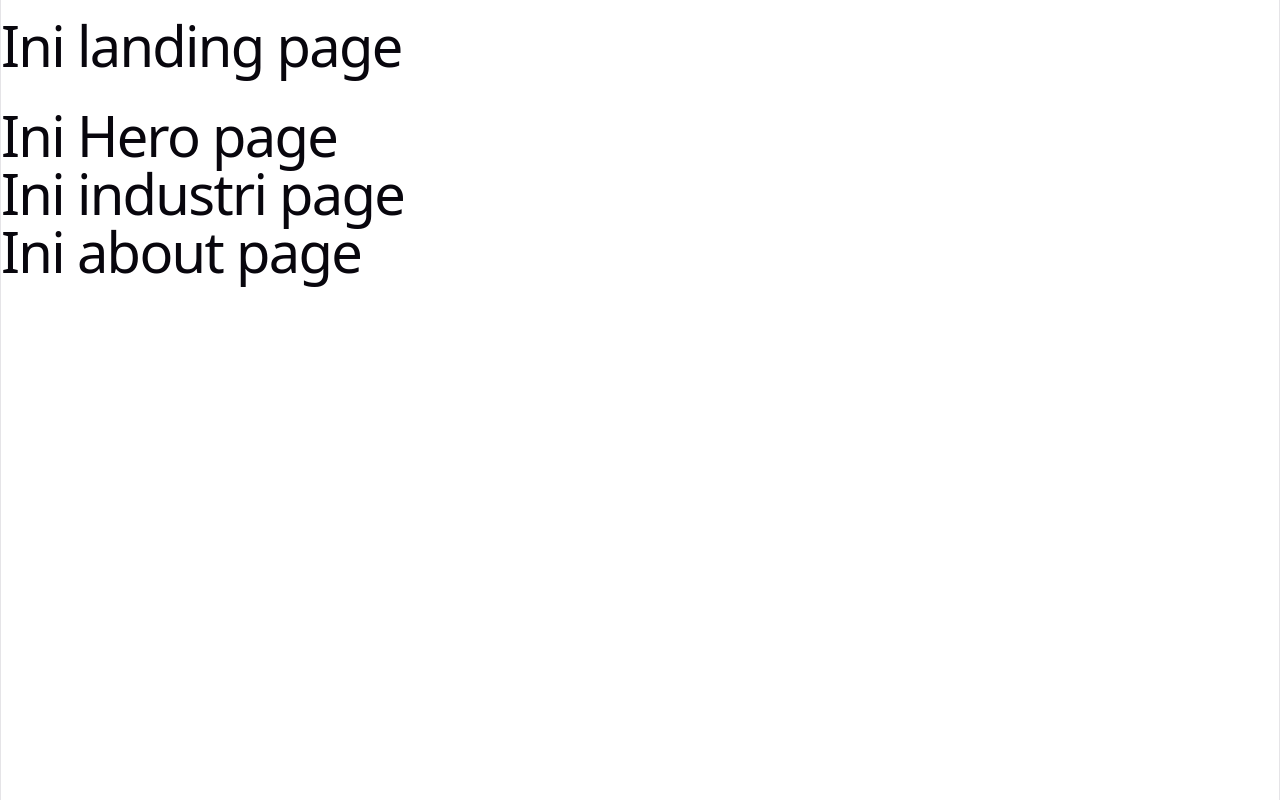
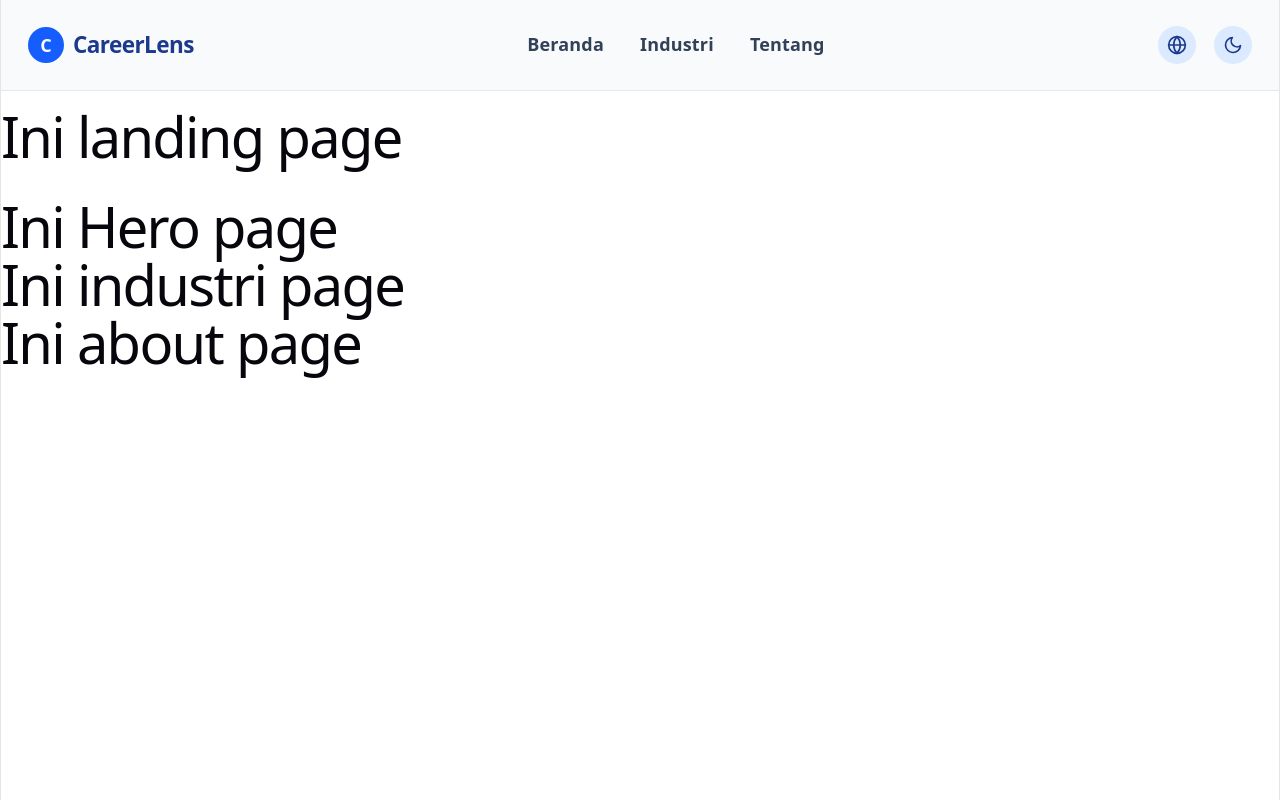
Before and after one commit to pytaa/CareerLens, a React (Vite) app in the folder web-app/frondend/: page / in a window 1280 px wide. Built offline with nearby package versions, Linux system fonts and the light colour scheme.

Commit message:
feat : buat komponen navbar

```diff
--- /dev/null
+++ b/web-app/frondend/src/components/Navbar.jsx
@@ -0,0 +1,36 @@
+import { Link } from 'react-scroll';
+import { FiGlobe, FiMoon } from 'react-icons/fi';
+
+const Navbar = () => {
+  return (
+    <header className="sticky top-0 z-50 w-full bg-slate-50/90 backdrop-blur-md border-b border-slate-200">
+      <div className="max-w-7xl mx-auto px-6 h-20 flex items-center justify-between">
+        {/* Logo Area */}
+        <div className="flex items-center gap-2">
+          {/* Placeholder untuk Logo CareerLens */}
+          <div className="w-8 h-8 bg-blue-600 rounded-full flex items-center justify-center text-white font-bold">C</div>
+          <span className="text-xl font-bold text-blue-900 tracking-tight">CareerLens</span>
+        </div>
+
+        {/* Navigation Links */}
+        <nav className="hidden md:flex gap-8 font-semibold text-slate-700">
+          <Link to="beranda" smooth={true} duration={500} className="cursor-pointer hover:text-blue-600 border-b-2 border-transparent hover:border-blue-600 transition-all">Beranda</Link>
+          <Link to="industri" smooth={true} duration={500} offset={-80} className="cursor-pointer hover:text-blue-600 border-b-2 border-transparent hover:border-blue-600 transition-all">Industri</Link>
+          <Link to="tentang" smooth={true} duration={500} offset={-80} className="cursor-pointer hover:text-blue-600 border-b-2 border-transparent hover:border-blue-600 transition-all">Tentang</Link>
+        </nav>
+
+        {/* Action Icons */}
+        <div className="flex items-center gap-4">
+          <button className="p-2 bg-blue-100 text-blue-900 rounded-full hover:bg-blue-200 transition">
+            <FiGlobe size={20} />
+          </button>
+          <button className="p-2 bg-blue-100 text-blue-900 rounded-full hover:bg-blue-200 transition">
+            <FiMoon size={20} />
+          </button>
+        </div>
+      </div>
+    </header>
+  );
+};
+
+export default Navbar;
--- a/web-app/frondend/src/pages/LandingPage/LandingPage.jsx
+++ b/web-app/frondend/src/pages/LandingPage/LandingPage.jsx
@@ -1,10 +1,12 @@
 import Hero from "./Hero.jsx"
 import Industri from "./Industri.jsx"
 import About from "./About.jsx"
+import Navbar from "../../components/Navbar.jsx"
 
 export default function LandingPage(){
     return(
         <>
+        <Navbar/>
         <h1>Ini landing page</h1>
         <main>
             <Hero/>
```
